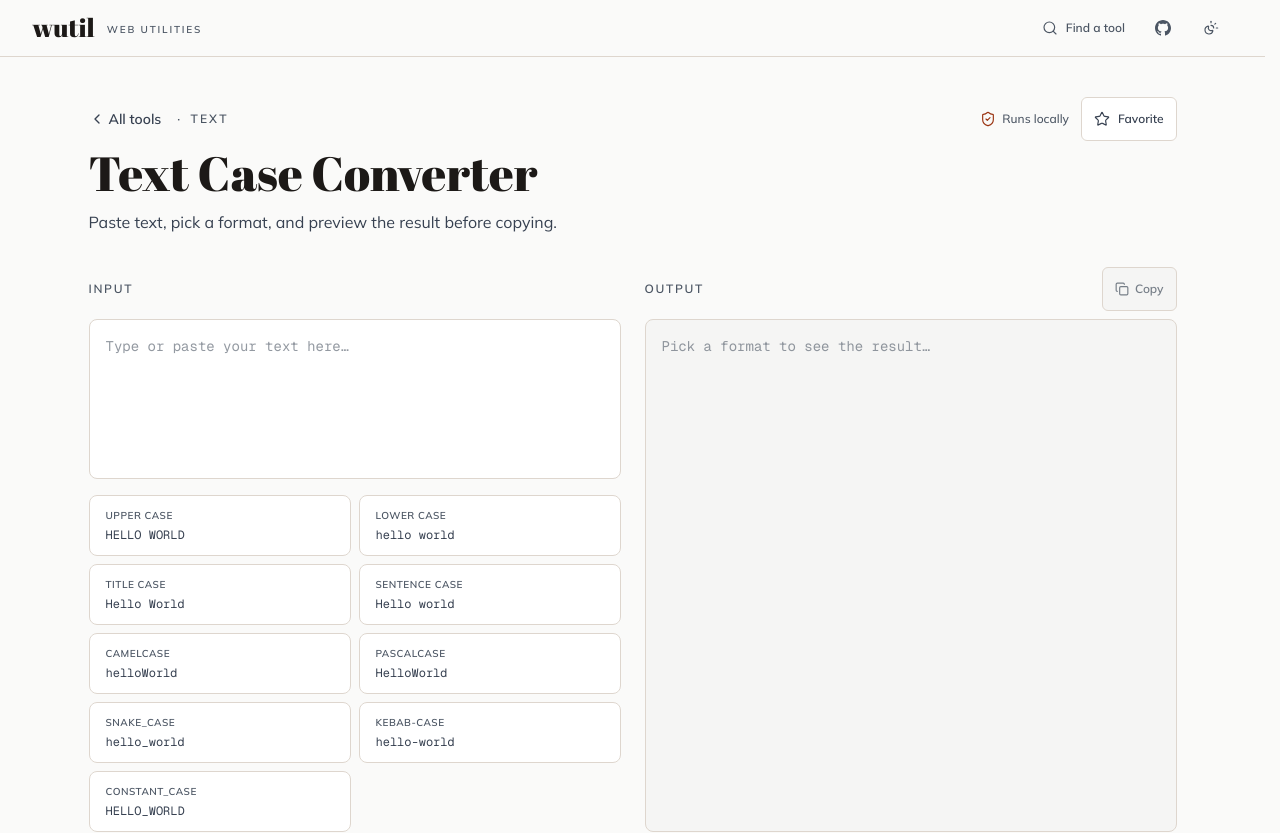
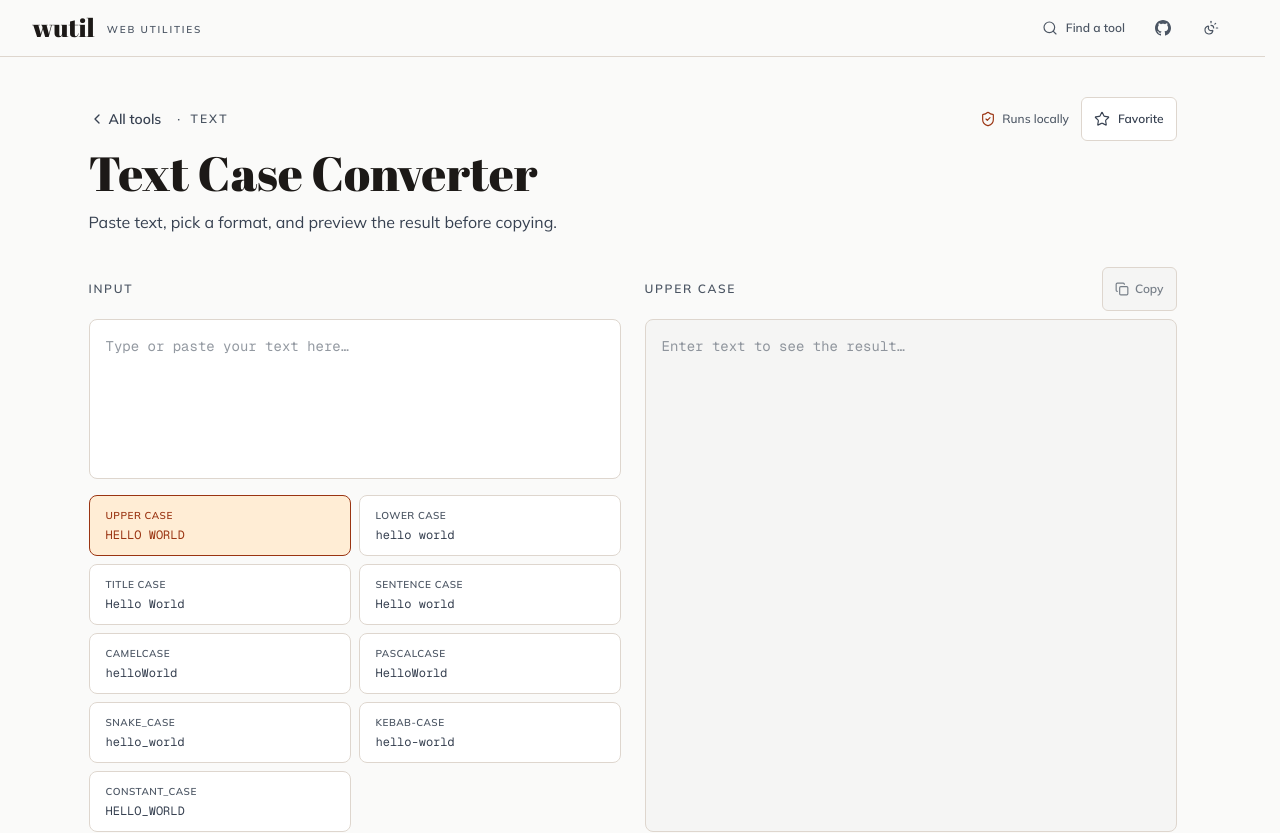
Before and after one commit to m1ngsama/wutil, a Next.js app: page /tools/text-case in a window 1280 px wide. Shown: the top 833 px of the page. Built offline with nearby package versions, Linux system fonts and the light colour scheme.

Commit message:
feat(text-case): preselect the first format

```diff
--- a/src/components/tools/TextCaseConverter.tsx
+++ b/src/components/tools/TextCaseConverter.tsx
@@ -43,10 +43,10 @@ const cases = [
 
 export default function TextCaseConverter() {
   const [input, setInput]       = useState('');
-  const [selected, setSelected] = useState<number | null>(null);
+  const [selected, setSelected] = useState(0);
 
-  const activeCase  = selected !== null ? cases[selected] : null;
-  const outputText  = activeCase && input ? activeCase.fn(input) : '';
+  const activeCase  = cases[selected];
+  const outputText  = input ? activeCase.fn(input) : '';
 
   return (
     <ToolPage
@@ -63,7 +63,7 @@ export default function TextCaseConverter() {
               {input && (
                 <button
                   type="button"
-                  onClick={() => { setInput(''); setSelected(null); }}
+                  onClick={() => setInput('')}
                   className="min-h-11 rounded-sm px-2 text-xs font-semibold text-ink-3 hover:text-ink transition-colors focus-visible:outline-none focus-visible:ring-2 focus-visible:ring-[var(--w-ring)] fine-pointer:min-h-8"
                 >
                   Clear
@@ -112,7 +112,7 @@ export default function TextCaseConverter() {
         <div className="flex flex-col lg:col-start-2 lg:row-span-2 lg:row-start-1">
           <div className="field-header">
             <label htmlFor="text-case-output" className="text-xs font-semibold uppercase tracking-[0.14em] text-ink-3">
-              {activeCase ? activeCase.label : 'Output'}
+              {activeCase.label}
             </label>
             <CopyButton value={outputText} />
           </div>
@@ -120,7 +120,7 @@ export default function TextCaseConverter() {
             id="text-case-output"
             readOnly
             className="h-32 w-full flex-1 p-4 rounded-lg border border-edge bg-muted lg:h-auto lg:min-h-[20rem] text-ink text-sm font-mono resize-none placeholder:text-ink-3 focus:outline-none focus:ring-2 focus:ring-[var(--w-ring)] focus:ring-offset-2 focus:ring-offset-canvas"
-            placeholder={activeCase ? 'Enter text to see the result…' : 'Pick a format to see the result…'}
+            placeholder="Enter text to see the result…"
             value={outputText}
             spellCheck={false}
           />
```
